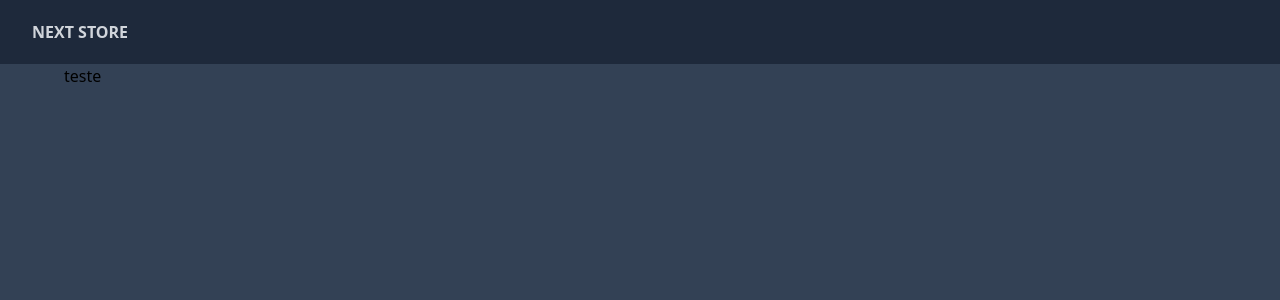
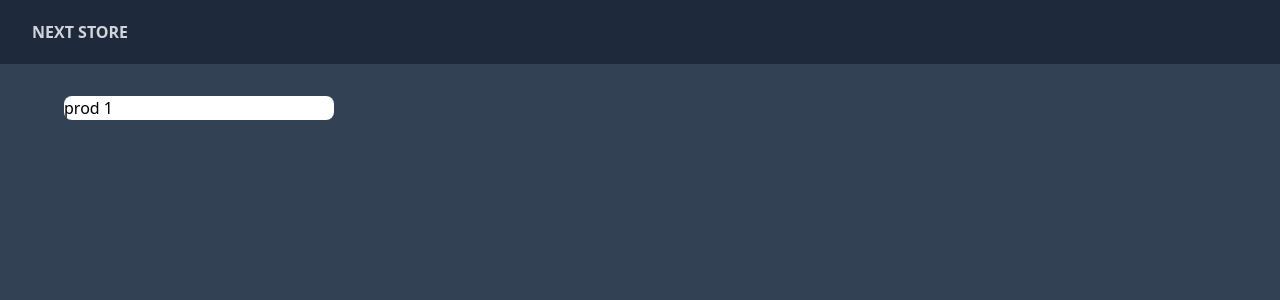
Before and after one commit to Guilherme-Jardim/e-commerce, a Next.js app: page / in a window 1280 px wide. Shown: the top 300 px of the page. Built offline with nearby package versions, Linux system fonts and the light colour scheme.

Commit message:
layout home

```diff
--- a/app/(public)/page.tsx
+++ b/app/(public)/page.tsx
@@ -1,7 +1,11 @@
 export default function Home() {
   return (
-    <main>
-      teste
-    </main>
+    <div className="max-w-7xl mx-auto pt-8 px-8 xl:px-0">
+      <div className="grid grid-cols-1 sm:grid-cols-2 md:grid-cols-3 lg:grid-cols-4 gap-10 xl:gap-6">
+        <div className="bg-white rounded-lg overflow-hidden">
+          prod 1
+        </div>
+      </div>
+    </div>
   );
 }
--- a/app/globals.css
+++ b/app/globals.css
@@ -2,7 +2,7 @@
 @tailwind components;
 @tailwind utilities;
 
-:root {
+/* :root {
   --foreground-rgb: 0, 0, 0;
   --background-start-rgb: 214, 219, 220;
   --background-end-rgb: 255, 255, 255;
@@ -30,4 +30,4 @@
   .text-balance {
     text-wrap: balance;
   }
-}
+} */
```
